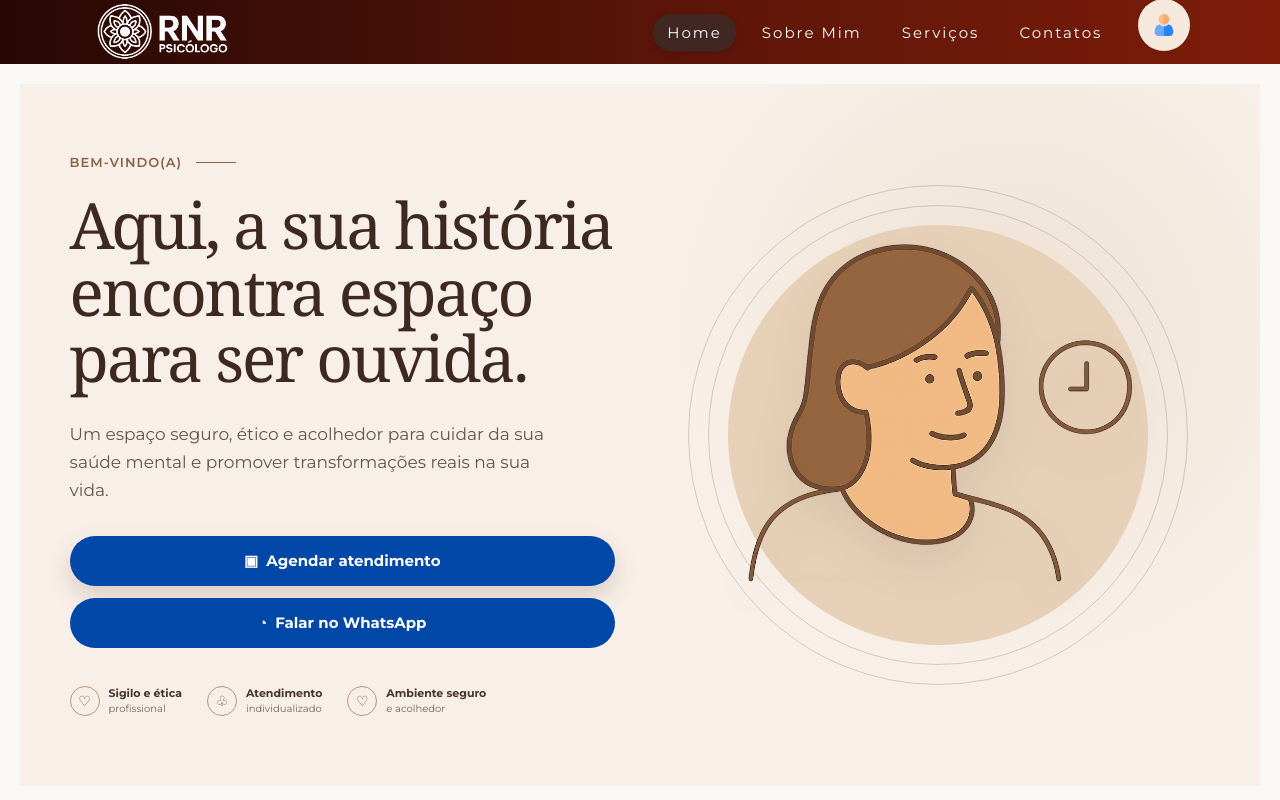
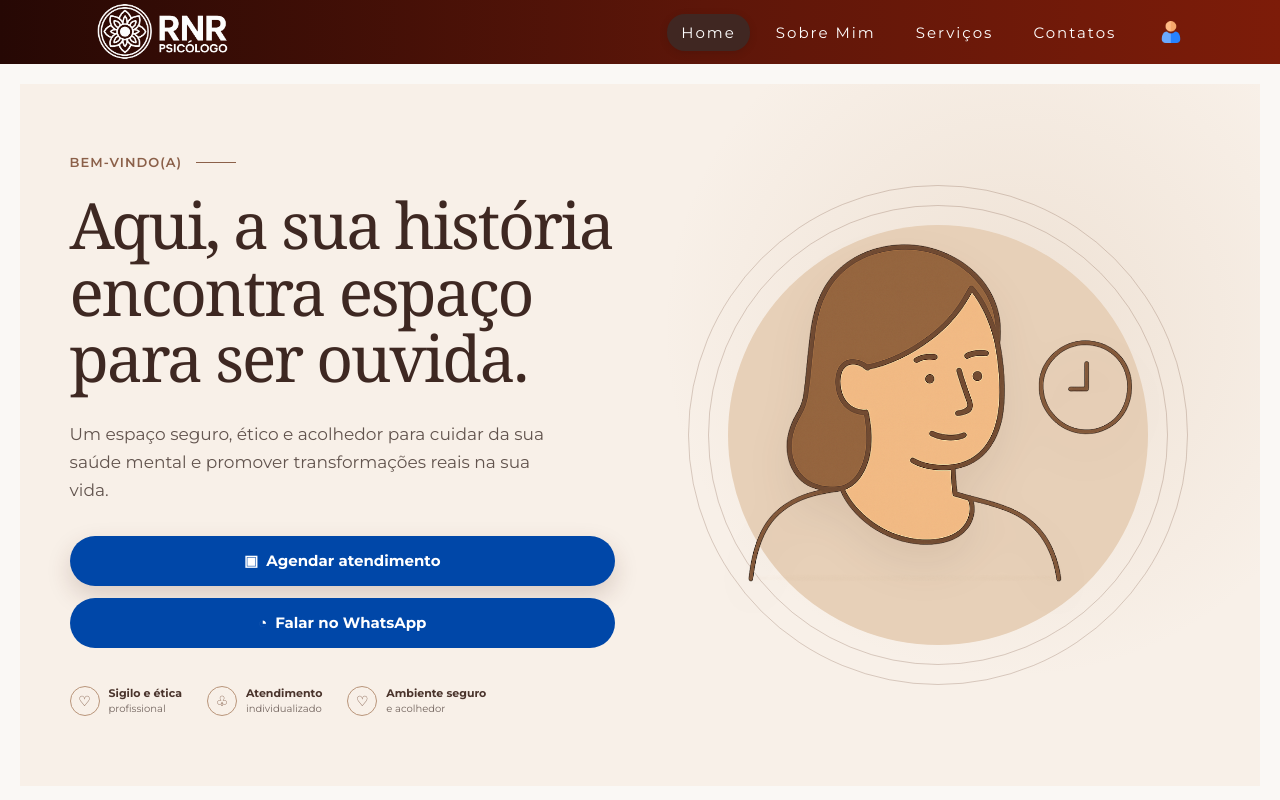
Before and after one commit to VictorEmanuel06/projeto-integrador-back-end, a React (Vite) app in the folder frontend/: page / in a window 1280 px wide. Shown: the top 800 px of the page. Built offline with nearby package versions, Linux system fonts and the light colour scheme; no server answers.

Commit message:
login icon

```diff
--- a/frontend/src/pages/loginUsuario/LoginUsuario.jsx
+++ b/frontend/src/pages/loginUsuario/LoginUsuario.jsx
@@ -94,7 +94,7 @@ function LoginUsuario() {
       <section className="card-loginusuario">
 
         {/* Ícone */}
-        <div className="login-icon">
+        <div className="login-iconp">
           <i className="fa-regular fa-user"></i>
         </div>
 
--- a/frontend/src/pages/loginUsuario/loginUsuario.css
+++ b/frontend/src/pages/loginUsuario/loginUsuario.css
@@ -63,7 +63,7 @@
    ÍCONE DO LOGIN
 ========================================= */
 
-.login-icon {
+.login-iconp {
     width: 52px;
     height: 52px;
 
@@ -680,7 +680,7 @@
         border-radius: 9px;
     }
 
-    .login-icon {
+    .login-iconp {
         width: 46px;
         height: 46px;
 
```
